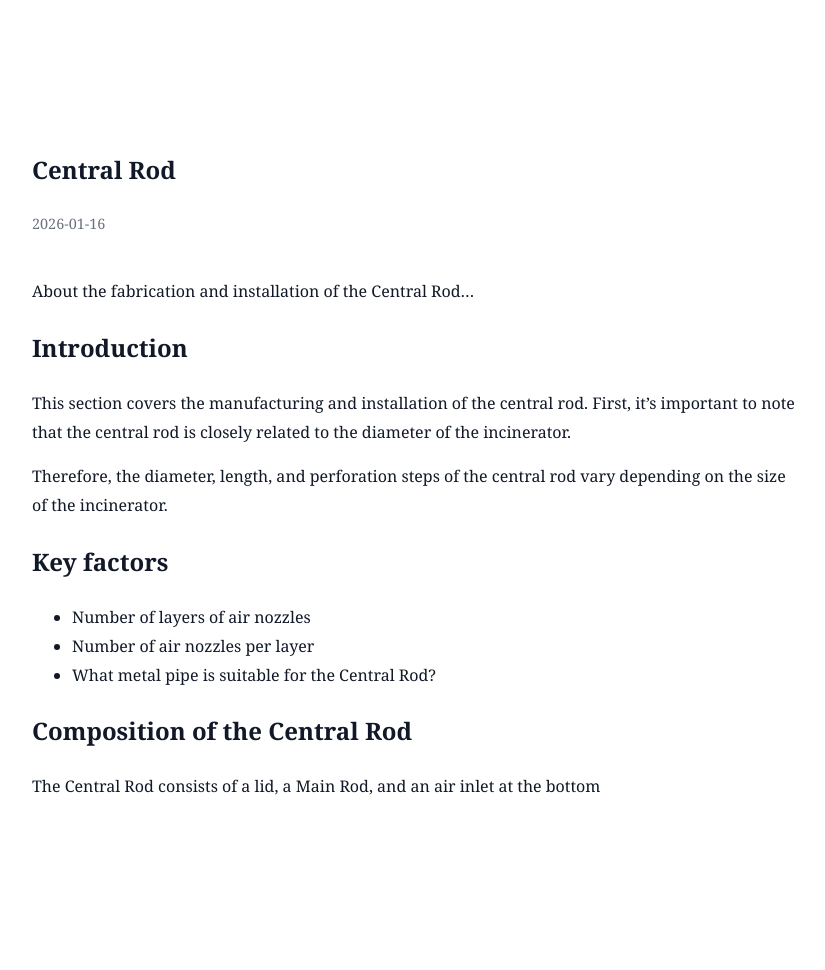
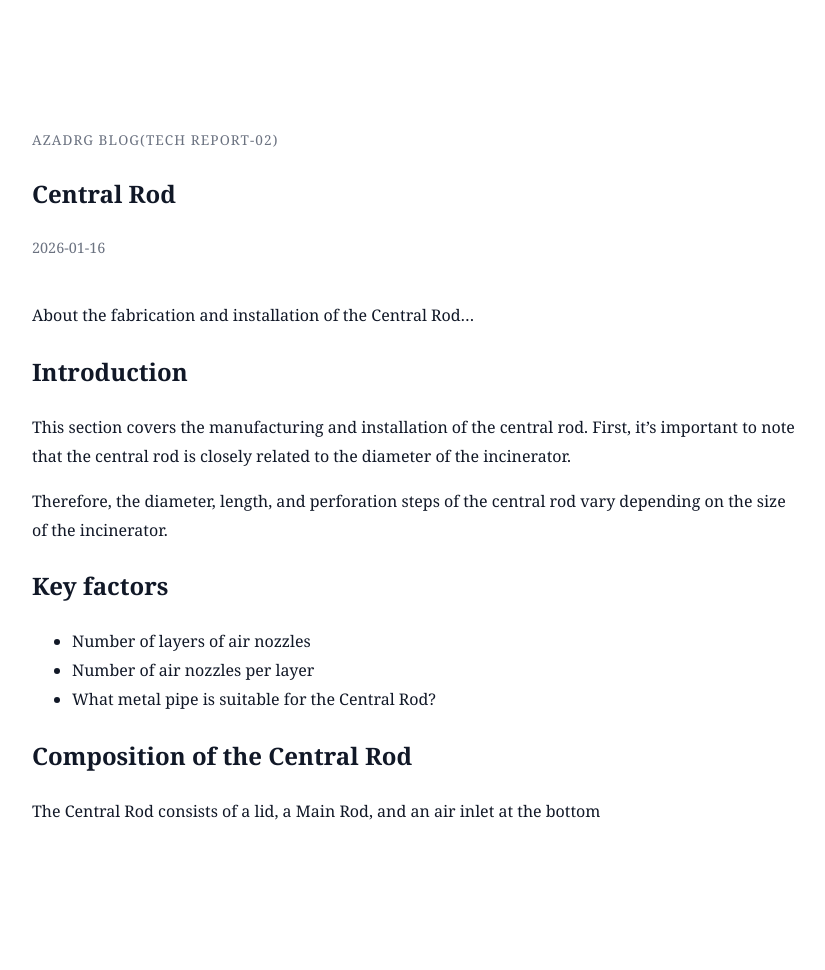
Before and after one commit to ssimsangmin49-creator/ecofriendly-polymer-compounds-incineration, a Jekyll site: the page built from _posts/2026-01-16-central-rod.md, in a window 1280 px wide. Shown: the whole page, without its empty margins (222-1047 px from the left). Built offline with Jekyll 4.4.1, drawn with Linux system fonts in a browser that asks for light colours; before the commit the page ends 945 px from its top, so only the background shows below that.

Commit message:
Update 2026-01-16-central-rod.md

```diff
--- a/_posts/2026-01-16-central-rod.md
+++ b/_posts/2026-01-16-central-rod.md
@@ -1,8 +1,8 @@
 ---
 layout: post
 title: "Central Rod"
-DATE: 2026-01-16
-Label: "AZADrg blog(Tech report-02)"
+date: 2026-01-16
+label: "AZADrg blog(Tech report-02)"
 ---
 
 About the fabrication and installation of the Central Rod...
```
